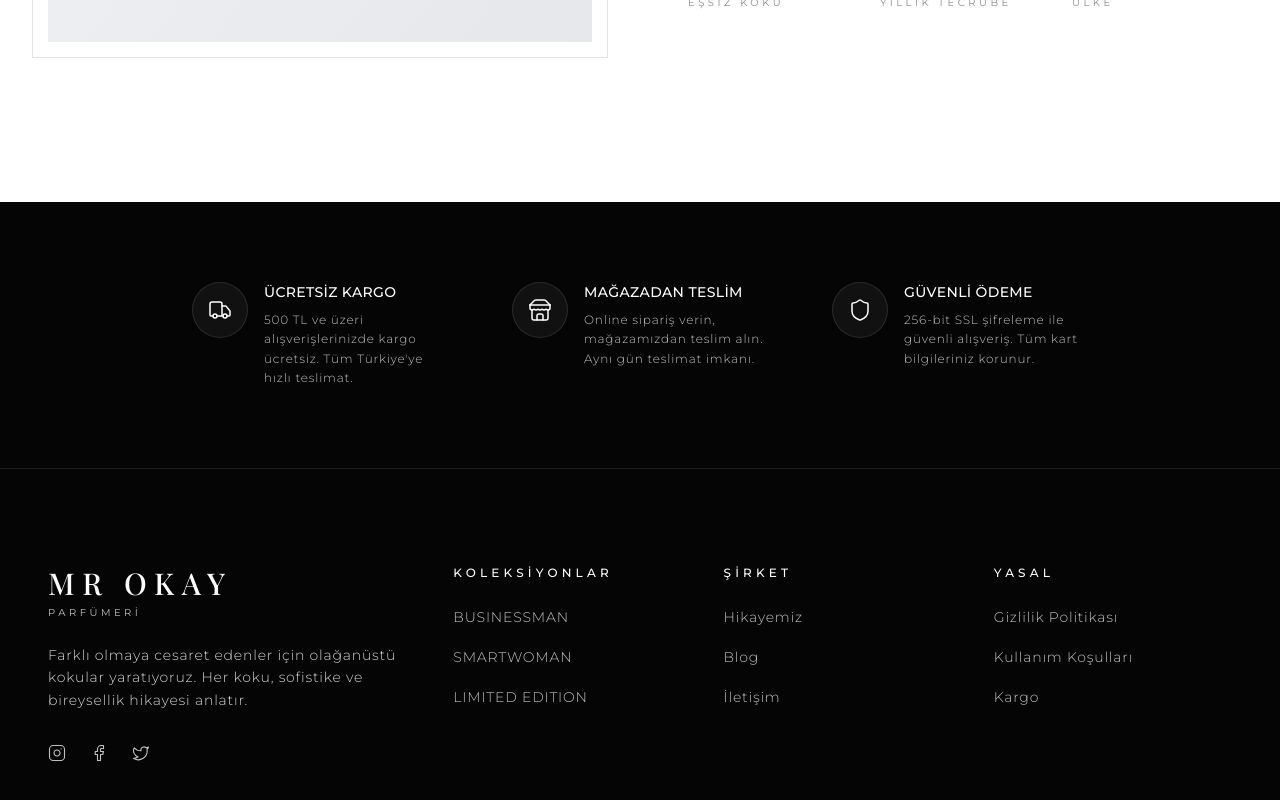
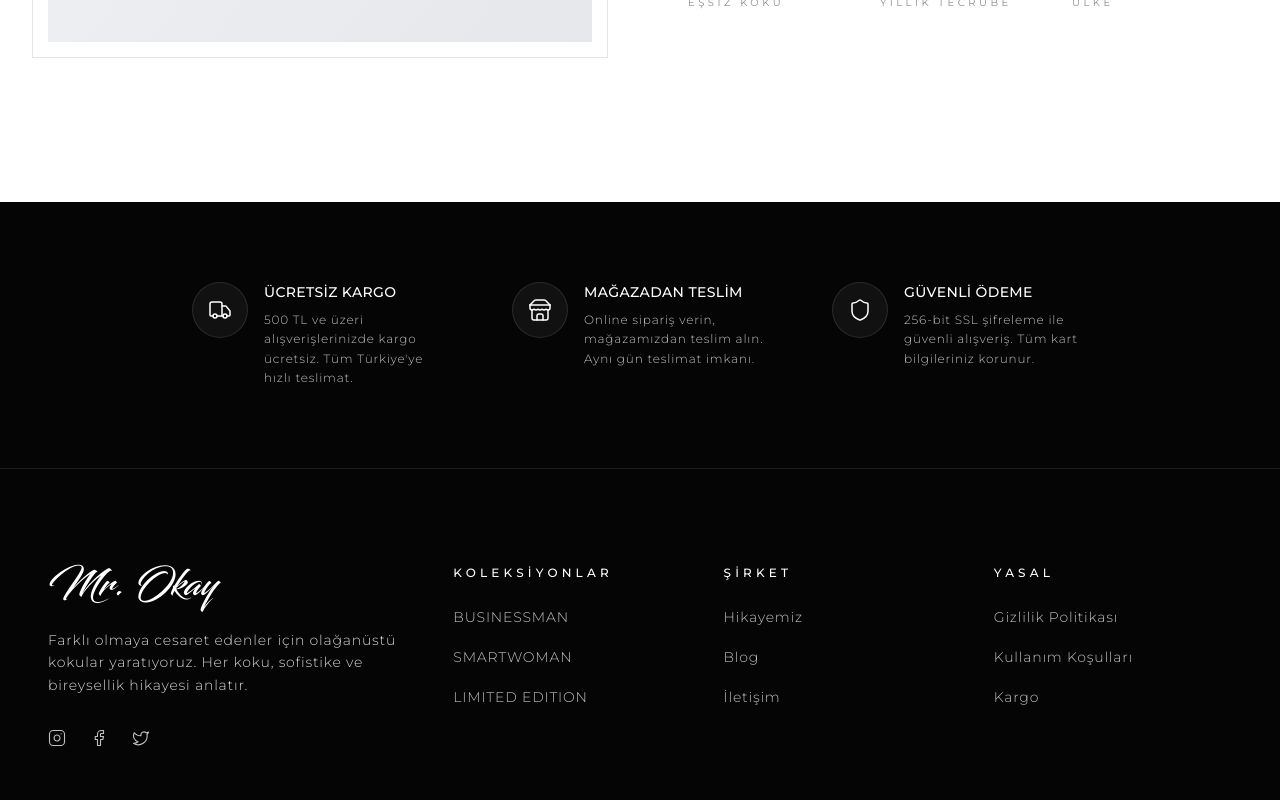
Before and after one commit to efecanzaim/mr-okay, a Next.js app: page / in a window 1280 px wide. Shown: the part 3544-4344 px from the top of the page. Built offline with nearby package versions, Linux system fonts and the light colour scheme; a web font is replaced by a local one.

Commit message:
footer logo değişikliği

```diff
--- a/src/components/Footer.tsx
+++ b/src/components/Footer.tsx
@@ -123,12 +123,11 @@ export default function Footer() {
               className="lg:col-span-4"
             >
               <Link href="/" className="inline-block mb-6">
-                <h2 className="font-serif text-3xl font-medium tracking-widest text-white">
-                  MR OKAY
-                </h2>
-                <p className="text-[10px] tracking-ultrawide text-silver uppercase mt-1">
-                  Parfümeri
-                </p>
+                <div className="text-center">
+                  <h1 className="text-3xl lg:text-4xl font-normal text-white" style={{ fontFamily: 'Blacksword, serif', fontStyle: 'normal', letterSpacing: '0' }}>
+                    Mr. Okay
+                  </h1>
+                </div>
               </Link>
               <p className="text-sm text-silver-light font-light leading-relaxed max-w-sm">
                 Farklı olmaya cesaret edenler için olağanüstü kokular yaratıyoruz.
```
